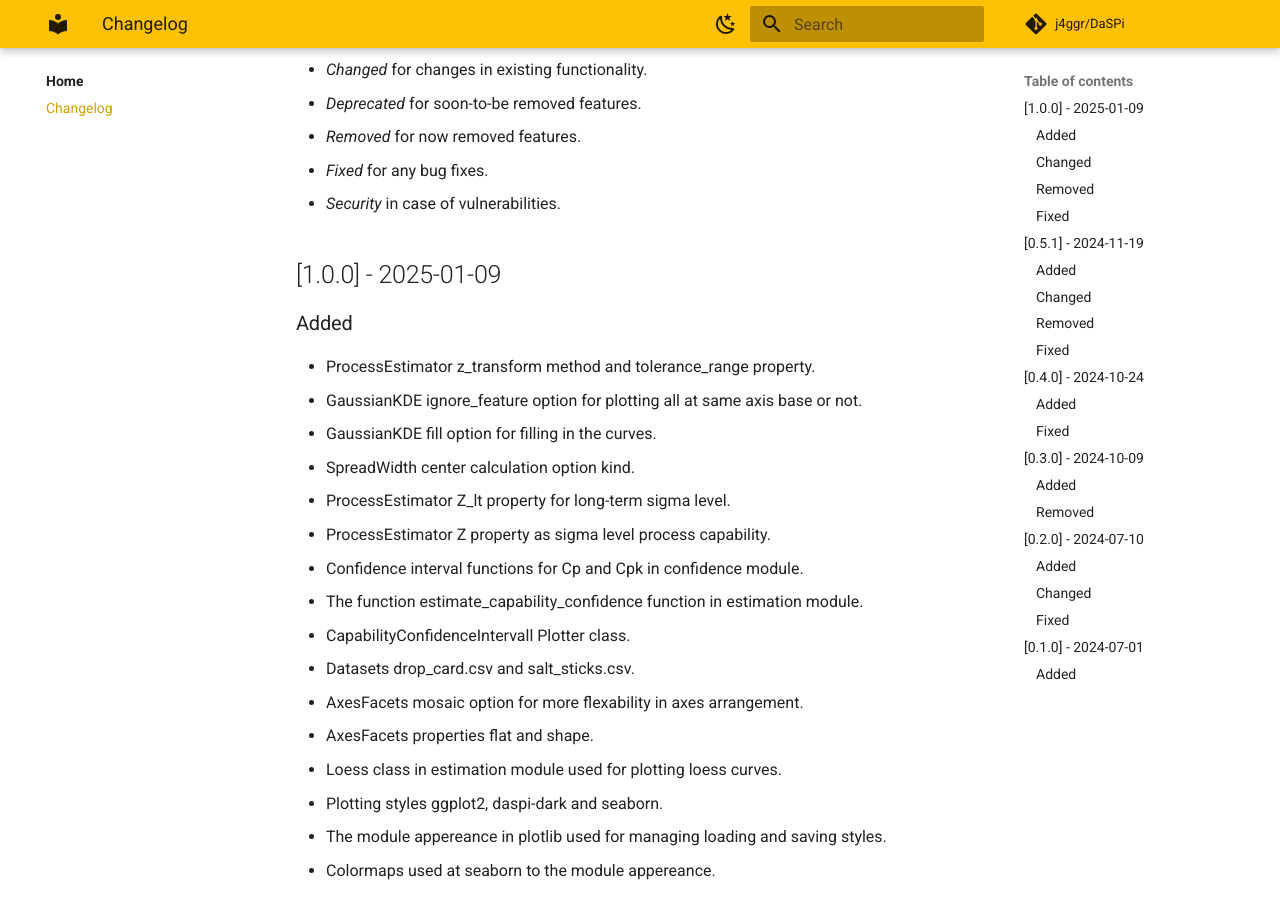
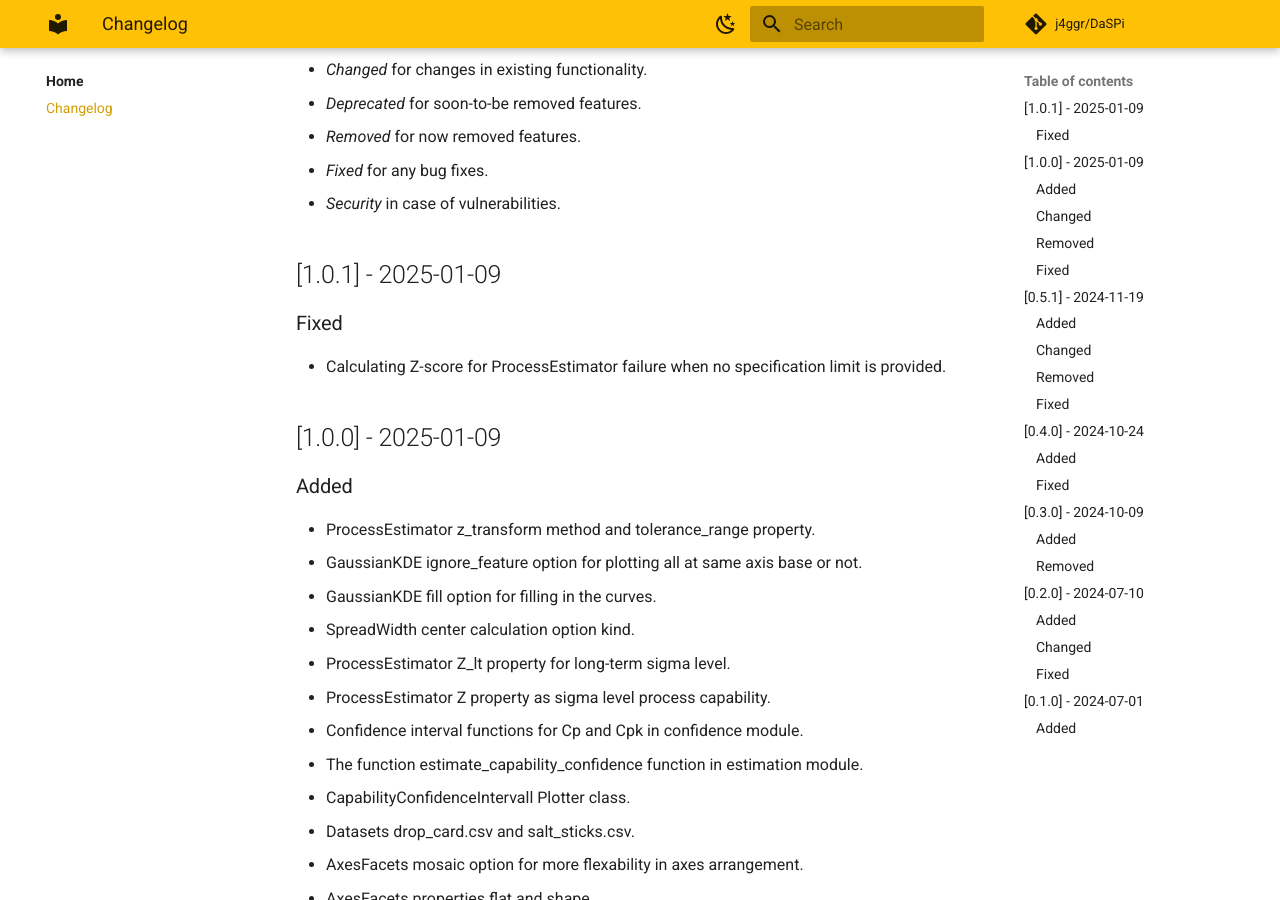
Before and after one commit to j4ggr/DaSPi, an MkDocs documentation site: the page built from docs/CHANGELOG.md, in a window 1280 px wide and 900 px high, scrolled down 329 px. Built offline with MkDocs 1.6.1 and Material for MkDocs 9.7.7, drawn with Linux system fonts in a browser that asks for light colours; comment, search, counter and statistics services are not loaded.

Commit message:
Release v1.0.1

```diff
--- a/docs/CHANGELOG.md
+++ b/docs/CHANGELOG.md
@@ -13,6 +13,13 @@ __Types of changes__:
 - _Removed_ for now removed features.
 - _Fixed_ for any bug fixes.
 - _Security_ in case of vulnerabilities.
+
+
+## [1.0.1] - 2025-01-09
+
+### Fixed
+
+- Calculating Z-score for ProcessEstimator failure when no specification limit is provided.
 
 ## [1.0.0] - 2025-01-09
 
```
